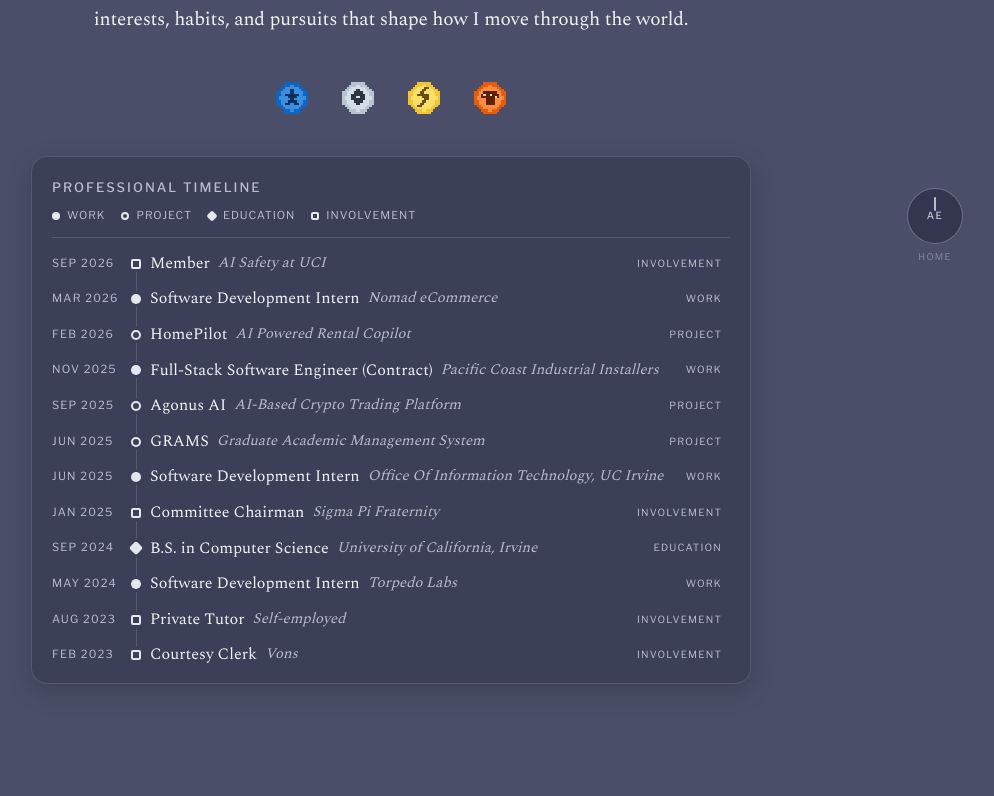
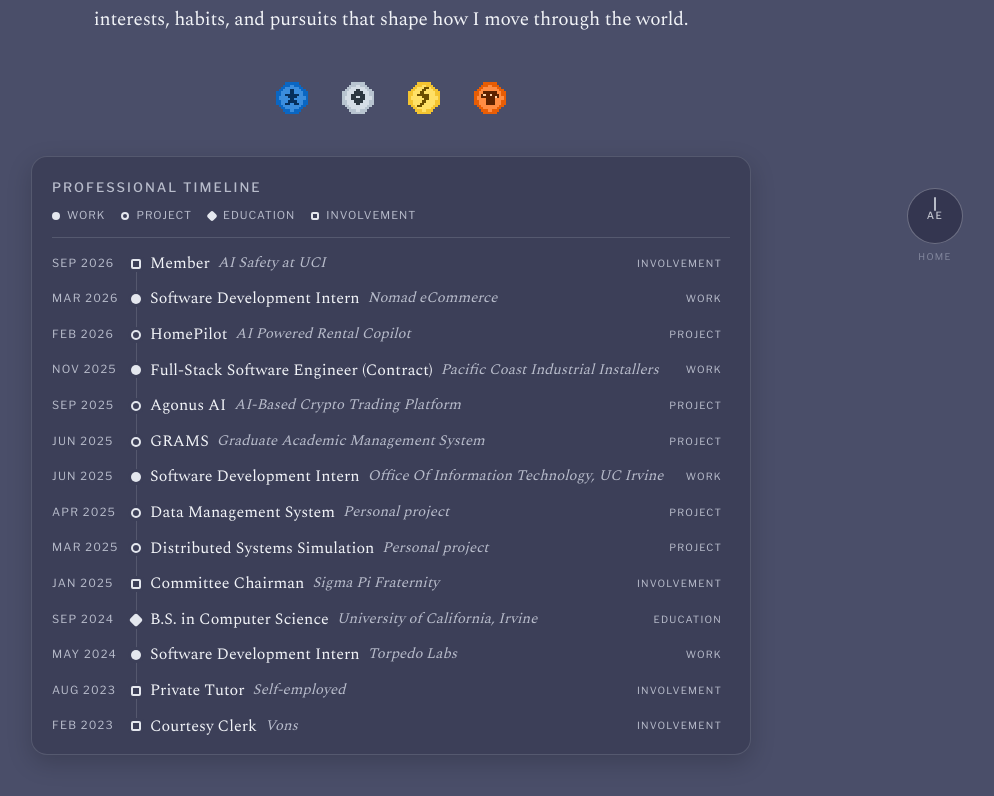
Before and after one commit to alieldaoushyuci/portfolio, a Next.js app: page / in a window 1280 px wide. Shown: the part 534-1330 px from the top of the page, without its empty margins (249-1243 px from the left). Built offline with nearby package versions, Linux system fonts and the light colour scheme.

Commit message:
Add dates for the Data Management and Distributed Systems projects and place them on the timeline.

```diff
--- a/app/projects/page.jsx
+++ b/app/projects/page.jsx
@@ -112,6 +112,7 @@ export default function Projects() {
         </div>
 
         <div className="entry platform" id="data-management-system">
+          <p className="when">April 2025 – May 2025</p>
           <h2 className="who">Data Management System</h2>
           <p className="meta">Flask, PyCharm</p>
           <div className="body">
@@ -133,6 +134,7 @@ export default function Projects() {
         </div>
 
         <div className="entry platform" id="distributed-systems-simulation">
+          <p className="when">March 2025 – April 2025</p>
           <h2 className="who">Distributed Systems Simulation</h2>
           <p className="meta">Go, Python, Tkinter</p>
           <div className="body">
--- a/src/data/career.js
+++ b/src/data/career.js
@@ -70,6 +70,24 @@ export const career = [
     href: '/experience#uci-oit',
   },
   {
+    id: 'data-management-system',
+    kind: 'project',
+    title: 'Data Management System',
+    org: 'Personal project',
+    start: '2025-04',
+    date: 'Apr 2025',
+    href: '/projects#data-management-system',
+  },
+  {
+    id: 'distributed-systems-simulation',
+    kind: 'project',
+    title: 'Distributed Systems Simulation',
+    org: 'Personal project',
+    start: '2025-03',
+    date: 'Mar 2025',
+    href: '/projects#distributed-systems-simulation',
+  },
+  {
     id: 'sigma-pi',
     kind: 'involvement',
     title: 'Committee Chairman',
@@ -119,20 +137,6 @@ export const career = [
 // Undated work that can be cross-referenced but has no place on the timeline.
 const undated = [
   {
-    id: 'data-management-system',
-    kind: 'project',
-    title: 'Data Management System',
-    org: 'Personal project',
-    href: '/projects#data-management-system',
-  },
-  {
-    id: 'distributed-systems-simulation',
-    kind: 'project',
-    title: 'Distributed Systems Simulation',
-    org: 'Personal project',
-    href: '/projects#distributed-systems-simulation',
-  },
-  {
     id: 'portfolio-site',
     kind: 'project',
     title: 'This portfolio',
```
Also changed, not shown: 30 other files (tests, documents, lock files or other folders).
